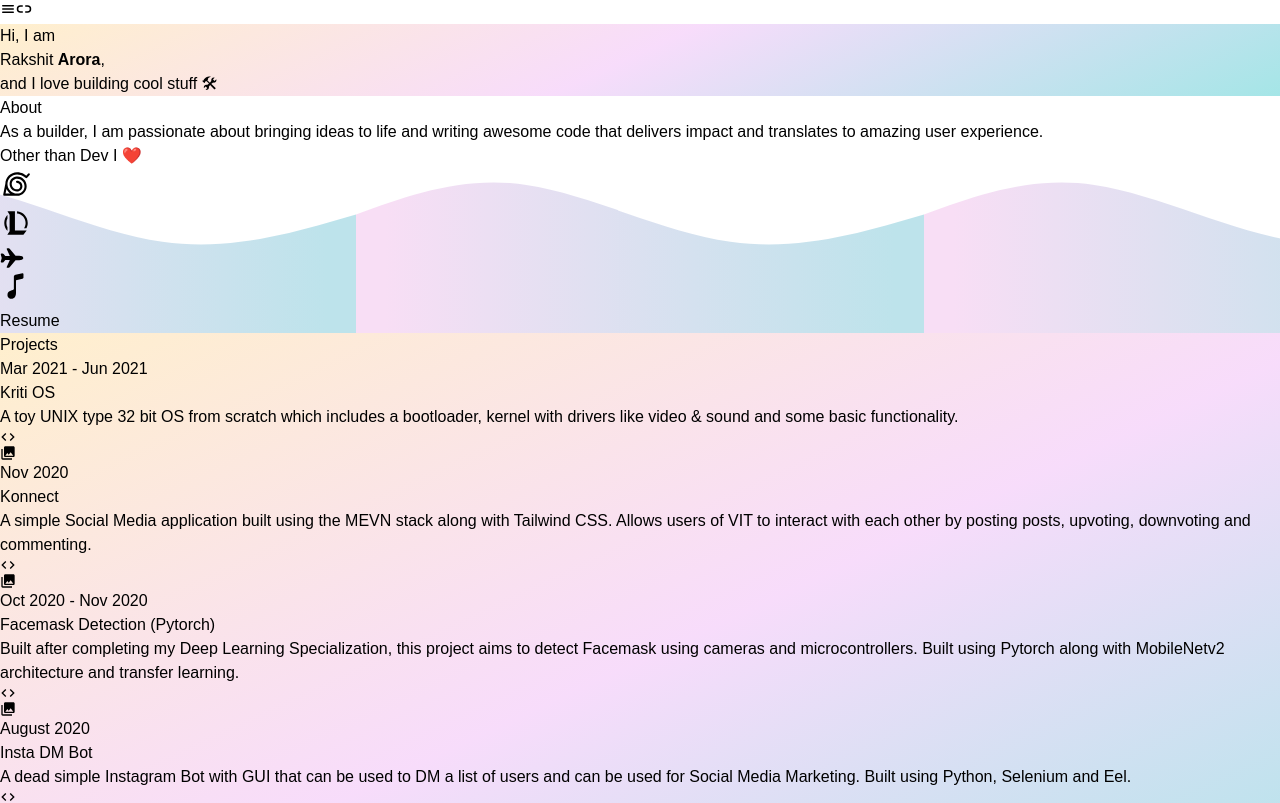
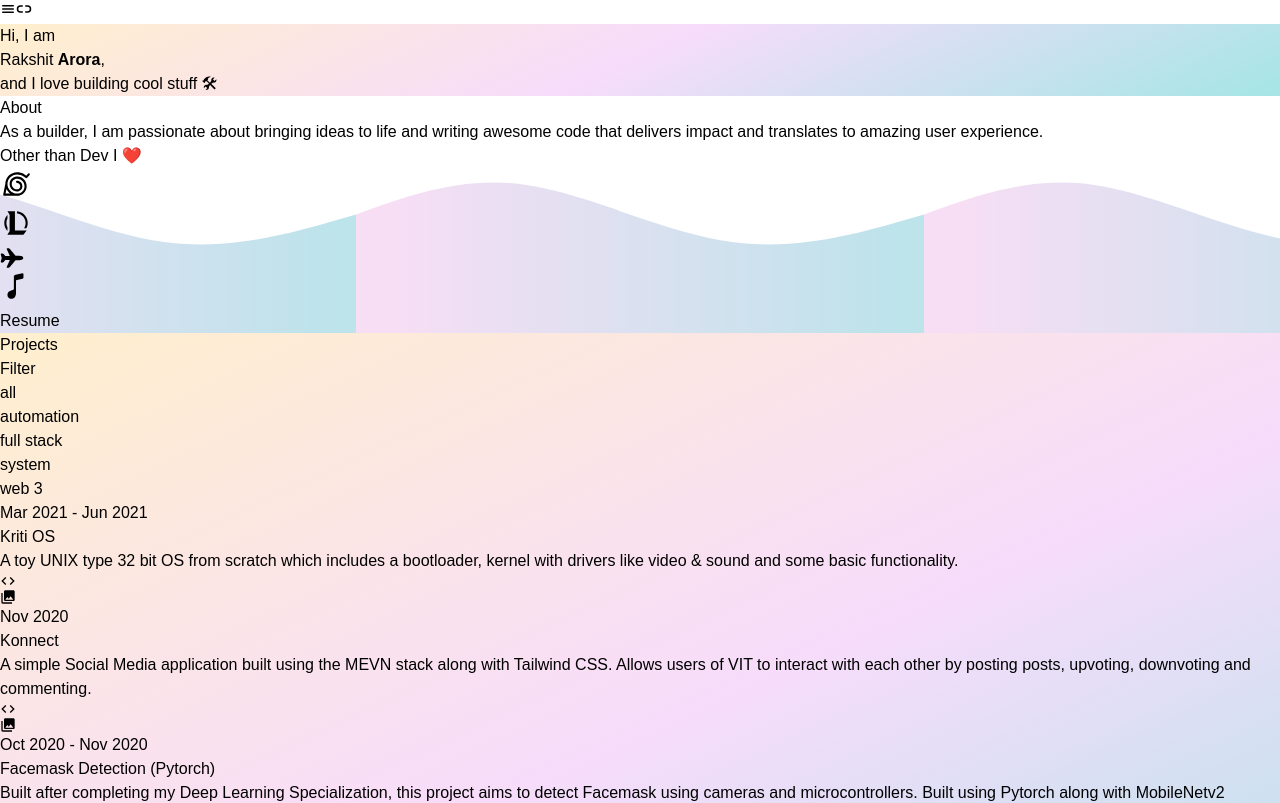
Before and after one commit to rakshit087/rakshit087.github.io, a Next.js app: page / in a window 1280 px wide. Shown: the top 803 px of the page. Built offline with nearby package versions, Linux system fonts and the light colour scheme.

Commit message:
added filter button

```diff
--- /dev/null
+++ b/src/components/FilterButton.tsx
@@ -0,0 +1,38 @@
+import { useState } from 'react';
+
+interface FilterButtonProps {
+  tags: string[];
+  setTag: any;
+}
+
+export const FilterButton = ({ tags, setTag }: FilterButtonProps) => {
+  const [opened, setOpened] = useState<boolean>(false);
+  return (
+    <div className="relative flex flex-col items-end justify-end w-full mb-6">
+      <button id="dropdownDefault" className="" type="button" onClick={() => setOpened(!opened)}>
+        Filter
+      </button>
+      <div
+        id="dropdown"
+        className={
+          opened
+            ? 'bg-white absolute flex border-2 border-gray-700 rounded-lg shadow-xl px-4 py-2 z-10 flex-col top-8'
+            : 'hidden'
+        }
+      >
+        {tags.map((tag: string, index: any) => (
+          <p
+            key={index}
+            className="mb-2"
+            onClick={() => {
+              setTag(tag);
+              setOpened(false);
+            }}
+          >
+            {tag}
+          </p>
+        ))}
+      </div>
+    </div>
+  );
+};
--- a/src/components/Projects.tsx
+++ b/src/components/Projects.tsx
@@ -1,6 +1,7 @@
 import { ProjectCard } from './ProjectCard';
 import data from '../data/projects.json';
 import { useEffect, useState } from 'react';
+import { FilterButton } from './FilterButton';
 
 type projects = {
   title: string;
@@ -11,6 +12,8 @@ type projects = {
   live: string | undefined;
   tags: string[];
 }[];
+
+const tags = ['all', 'automation', 'full stack', 'system', 'web 3'];
 
 export const Projects = () => {
   const [tag, setTag] = useState<string>('all');
@@ -26,8 +29,8 @@ export const Projects = () => {
 
   return (
     <div className="flex flex-col items-center min-h-screen px-8 py-24 snap-mandatory snap-start add-bg scroll-smooth">
-      <p className="mb-8 text-3xl">Projects</p>
-
+      <p className="mb-6 text-3xl">Projects</p>
+      <FilterButton tags={tags} setTag={setTag} />
       <div className="flex w-full">
         <div className="mr-4 border border-gray-400 border-2-2"></div>
         <div className="w-full">
```
